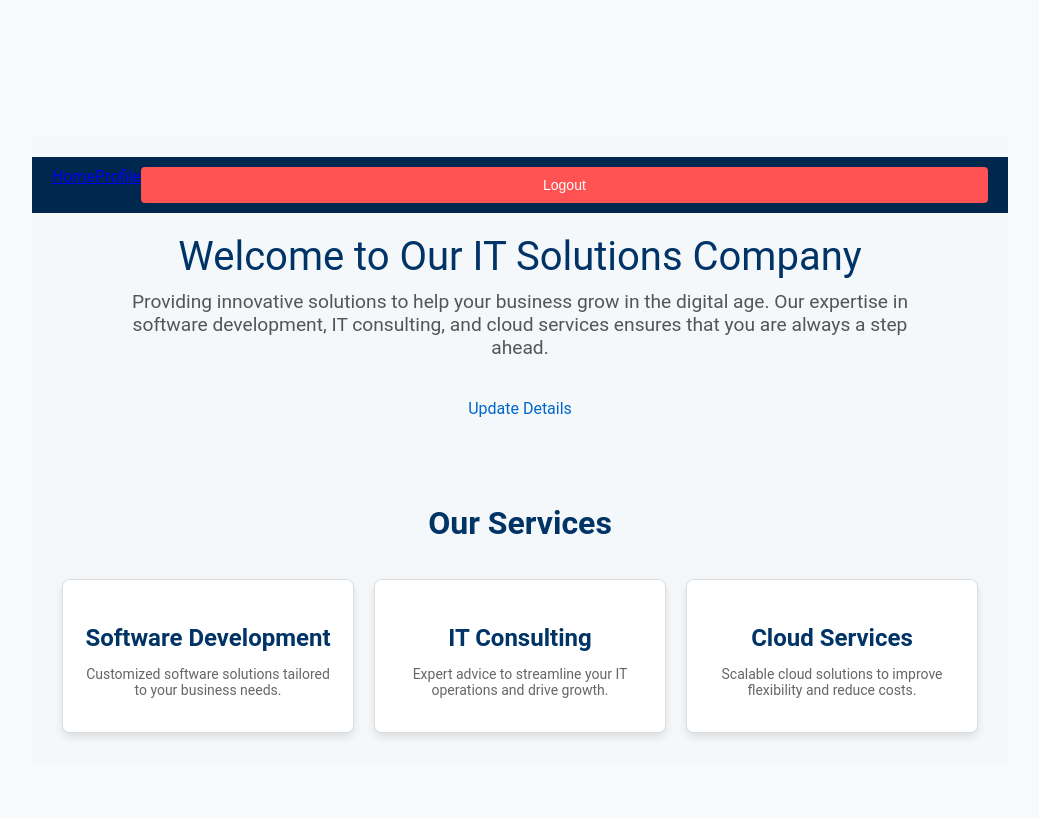
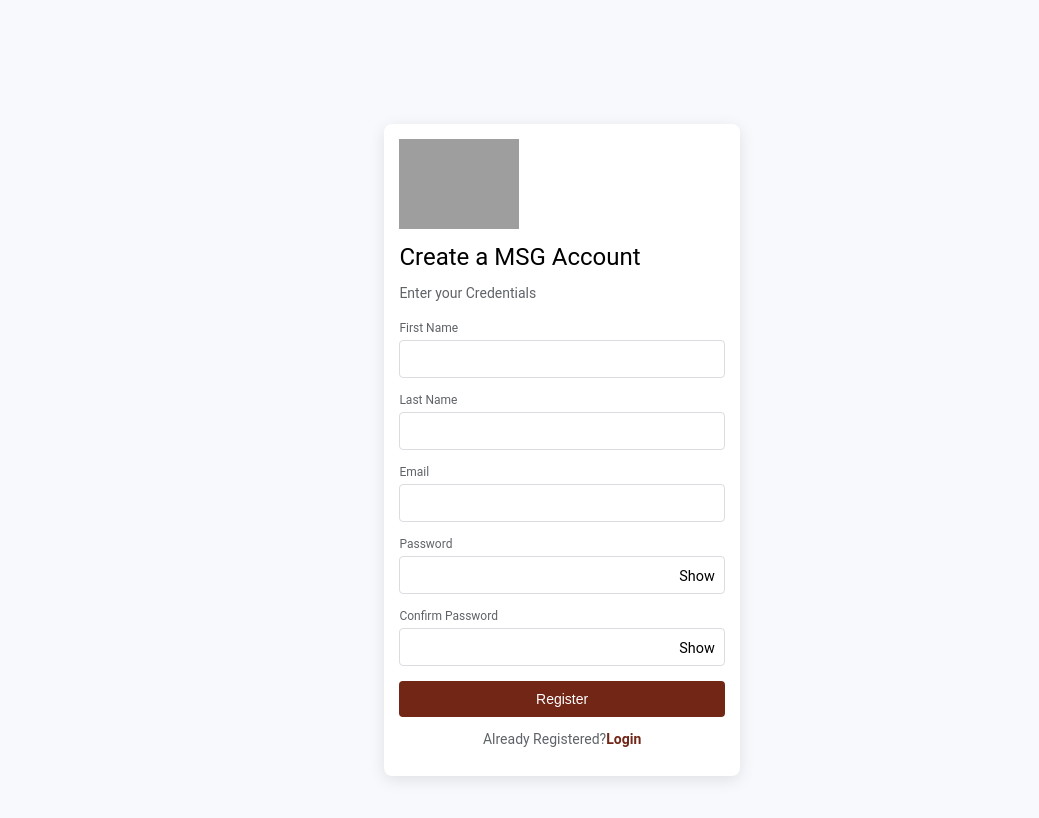
Before and after one commit to Anjishnu06/register-form-login-profile-updates, a React (Vite) app: page / in a window 1280 px wide. Shown: the top 818 px of the page, without its empty margins (70-1109 px from the left). Built offline with nearby package versions, Linux system fonts and the light colour scheme; grey boxes are pictures that could not be loaded.

Commit message:
Changes some routes in App.jsx

```diff
--- a/src/App.jsx
+++ b/src/App.jsx
@@ -9,10 +9,10 @@
     <>
       <Router>
       <Routes>
-        <Route path="/register" element={<Register />} />
+        <Route path="/" element={<Register />} />
         <Route path="/login" element={<Login />} />
         <Route path="/profile" element={<Profile />} />
-        <Route path="/" element={<Home />} />
+        <Route path="/home" element={<Home />} />
       </Routes>
     </Router>
     </>
--- a/src/Login.jsx
+++ b/src/Login.jsx
@@ -36,7 +36,7 @@
       if (response.status === 200) {
         console.log("User logged in:", response.data);
         setIsLoading(false);
-        navigate("/");
+        navigate("/home");
       }
     } catch (err) {
       setError("Invalid email or password. Please try again.");
@@ -95,7 +95,7 @@
           {isLoading ? "Logging in..." : "Login"}
         </button>
         <div className="register-option">
-          <p>Don't have an account? <Link className="register-link" href="/register">Register</Link></p>
+          <p>Don't have an account? <Link className="register-link" to="/">Register</Link></p>
         </div>
         {error && (
         <p className="error-message" style={{ color: "red" }}>
```
